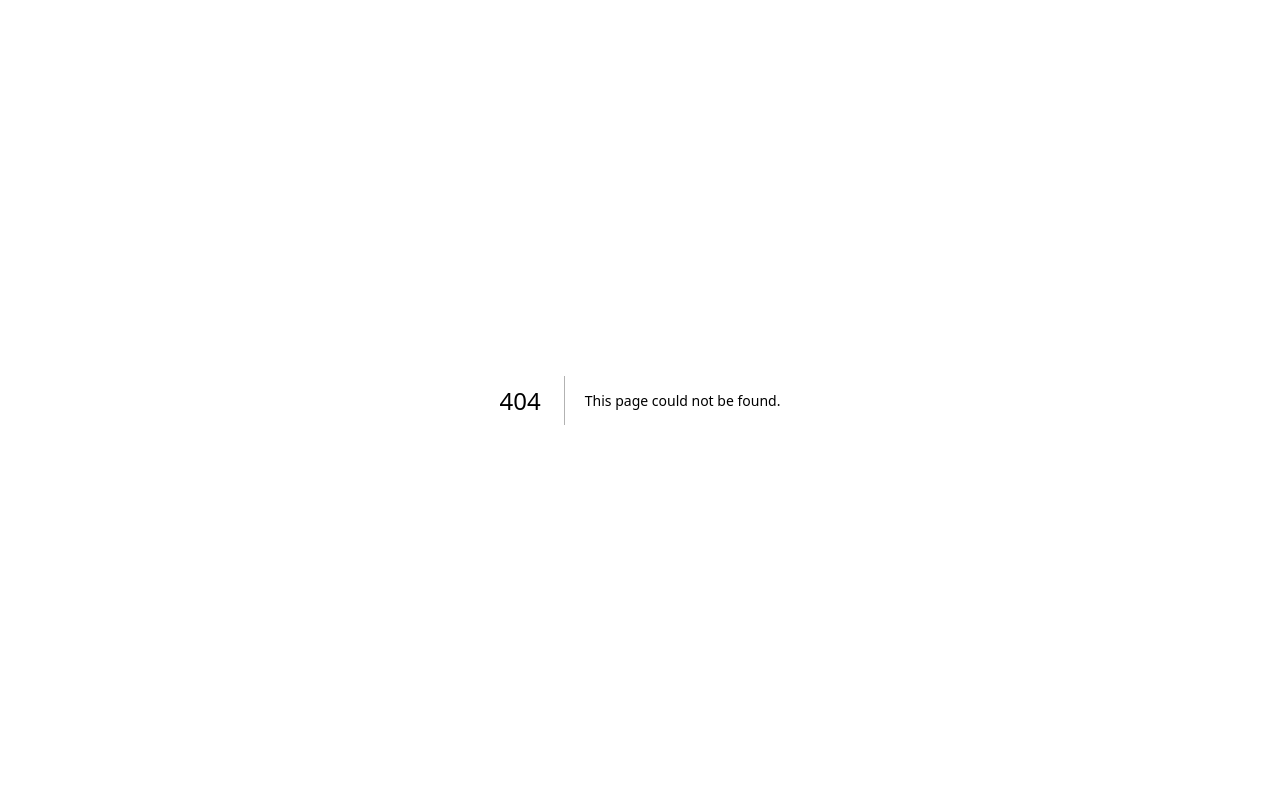
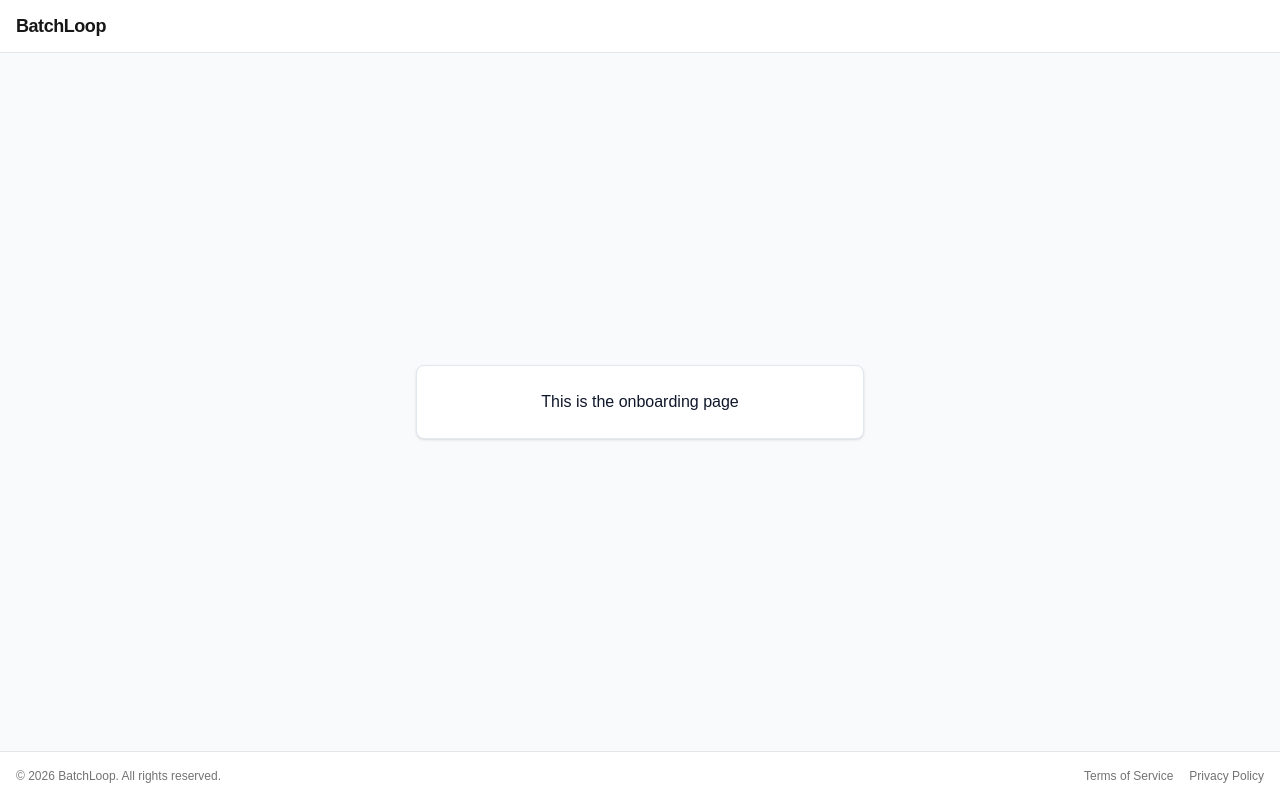
Before and after one commit to MuntasirMaruf/batchloop, a Next.js app: page /onboarding in a window 1280 px wide. Before the commit this address had no page. Built offline with nearby package versions, Linux system fonts and the light colour scheme.

Commit message:
Initial commit

```diff
--- /dev/null
+++ b/src/app/(auth)/layout.tsx
@@ -0,0 +1,22 @@
+import { AuthHeader } from "@/components/layout/auth-header";
+import { AuthFooter } from "@/components/layout/auth-footer";
+
+export default function AuthLayout({
+    children,
+}: Readonly<{
+    children: React.ReactNode;
+}>) {
+    return (
+        <div className="min-h-screen flex flex-col justify-between bg-slate-50 dark:bg-neutral-950 text-slate-900 dark:text-neutral-100">
+            <AuthHeader />
+
+            <main className="flex-1 flex items-center justify-center p-6">
+                <div className="w-full max-w-md p-6 bg-white dark:bg-neutral-900 rounded-lg shadow-sm border border-slate-200 dark:border-neutral-800 text-center">
+                    {children}
+                </div>
+            </main>
+
+            <AuthFooter />
+        </div>
+    );
+}
--- /dev/null
+++ b/src/app/(auth)/login/page.tsx
@@ -0,0 +1,3 @@
+export default function LoginPage() {
+  return <div>This is the login page</div>;
+}
--- /dev/null
+++ b/src/app/(auth)/onboarding/page.tsx
@@ -0,0 +1,3 @@
+export default function OnboardingPage() {
+  return <div>This is the onboarding page</div>;
+}
--- /dev/null
+++ b/src/app/(auth)/register/page.tsx
@@ -0,0 +1,3 @@
+export default function RegisterPage() {
+  return <div>This is the register page</div>;
+}
--- a/src/app/layout.tsx
+++ b/src/app/layout.tsx
@@ -1,29 +1,19 @@
 import type { Metadata } from "next";
-import { Geist, Geist_Mono } from "next/font/google";
 import "./globals.css";
 
-const geistSans = Geist({
-  variable: "--font-geist-sans",
-  subsets: ["latin"],
-});
-
-const geistMono = Geist_Mono({
-  variable: "--font-geist-mono",
-  subsets: ["latin"],
-});
-
 export const metadata: Metadata = {
-  title: "Create Next App",
-  description: "Generated by create next app",
+  title: "BatchLoop",
+  description: "B2B Wholesale Platform",
 };
 
-export default function RootLayout({ children }: LayoutProps<"/">) {
+export default function RootLayout({
+  children,
+}: Readonly<{
+  children: React.ReactNode;
+}>) {
   return (
-    <html
-      lang="en"
-      className={`${geistSans.variable} ${geistMono.variable} h-full antialiased`}
-    >
-      <body className="min-h-full flex flex-col">{children}</body>
+    <html lang="en">
+      <body>{children}</body>
     </html>
   );
 }
--- a/src/app/page.tsx
+++ b/src/app/page.tsx
@@ -1,67 +1,9 @@
-import Image from "next/image";
-
 export default function Home() {
   return (
     <div className="flex flex-col flex-1 items-center justify-center bg-zinc-50 font-sans dark:bg-black">
       <main className="flex flex-1 w-full max-w-3xl flex-col items-center justify-between py-32 px-16 bg-white dark:bg-black sm:items-start">
-        <Image
-          className="dark:invert h-5 w-[100px]"
-          src="/next.svg"
-          alt="Next.js logo"
-          width={100}
-          height={20}
-          priority
-        />
         <div className="flex flex-col items-center gap-6 text-center sm:items-start sm:text-left">
-          <h1 className="max-w-xs text-3xl font-semibold leading-10 tracking-tight text-black dark:text-zinc-50">
-            To get started, edit the{" "}
-            <code className="rounded bg-black/[.06] px-1.5 py-0.5 font-mono text-[0.9em] dark:bg-white/[.08]">
-              page.tsx
-            </code>{" "}
-            file.
-          </h1>
-          <p className="max-w-md text-lg leading-8 text-zinc-600 dark:text-zinc-400">
-            Looking for a starting point or more instructions? Head over to{" "}
-            <a
-              href="https://vercel.com/templates?framework=next.js&utm_source=create-next-app&utm_medium=appdir-template-tw&utm_campaign=create-next-app"
-              className="font-medium text-zinc-950 dark:text-zinc-50"
-            >
-              Templates
-            </a>{" "}
-            or the{" "}
-            <a
-              href="https://nextjs.org/learn?utm_source=create-next-app&utm_medium=appdir-template-tw&utm_campaign=create-next-app"
-              className="font-medium text-zinc-950 dark:text-zinc-50"
-            >
-              Learning
-            </a>{" "}
-            center.
-          </p>
-        </div>
-        <div className="flex flex-col gap-4 text-base font-medium sm:flex-row">
-          <a
-            className="flex h-12 w-full items-center justify-center gap-2 rounded-full bg-foreground px-5 text-background transition-colors hover:bg-[#383838] dark:hover:bg-[#ccc] md:w-[158px]"
-            href="https://vercel.com/new?utm_source=create-next-app&utm_medium=appdir-template-tw&utm_campaign=create-next-app"
-            target="_blank"
-            rel="noopener noreferrer"
-          >
-            <Image
-              className="dark:invert h-[14px] w-4"
-              src="/vercel.svg"
-              alt="Vercel logomark"
-              width={16}
-              height={14}
-            />
-            Deploy Now
-          </a>
-          <a
-            className="flex h-12 w-full items-center justify-center rounded-full border border-solid border-black/[.08] px-5 transition-colors hover:border-transparent hover:bg-black/[.04] dark:border-white/[.145] dark:hover:bg-[#1a1a1a] md:w-[158px]"
-            href="https://nextjs.org/docs?utm_source=create-next-app&utm_medium=appdir-template-tw&utm_campaign=create-next-app"
-            target="_blank"
-            rel="noopener noreferrer"
-          >
-            Documentation
-          </a>
+          <h1>BatchLoop</h1>
         </div>
       </main>
     </div>
--- /dev/null
+++ b/src/components/layout/auth-footer.tsx
@@ -0,0 +1,19 @@
+import Link from "next/link";
+
+export function AuthFooter() {
+  return (
+    <footer className="w-full border-t bg-white dark:bg-neutral-900 border-neutral-200 dark:border-neutral-800">
+      <div className="max-w-7xl mx-auto px-4 py-4 flex flex-col sm:flex-row items-center justify-between text-xs text-neutral-500 dark:text-neutral-400 gap-2">
+        <p>&copy; {new Date().getFullYear()} BatchLoop. All rights reserved.</p>
+        <div className="flex items-center gap-4">
+          <Link href="/terms" className="hover:underline">
+            Terms of Service
+          </Link>
+          <Link href="/privacy" className="hover:underline">
+            Privacy Policy
+          </Link>
+        </div>
+      </div>
+    </footer>
+  );
+}
--- /dev/null
+++ b/src/components/layout/auth-header.tsx
@@ -0,0 +1,16 @@
+import Link from "next/link";
+
+export function AuthHeader() {
+  return (
+    <header className="w-full border-b bg-white dark:bg-neutral-900 border-neutral-200 dark:border-neutral-800">
+      <div className="max-w-7xl mx-auto px-4 py-3 flex items-center justify-between">
+        <Link
+          href="/"
+          className="text-lg font-bold tracking-tight text-neutral-900 dark:text-neutral-100 hover:opacity-80 transition-opacity"
+        >
+          BatchLoop
+        </Link>
+      </div>
+    </header>
+  );
+}
--- /dev/null
+++ b/src/components/layout/footer.tsx
@@ -0,0 +1,19 @@
+import Link from "next/link";
+
+export function Footer() {
+  return (
+    <footer className="w-full border-t bg-white dark:bg-neutral-900 border-neutral-200 dark:border-neutral-800">
+      <div className="max-w-7xl mx-auto px-4 py-8 flex flex-col sm:flex-row items-center justify-between text-sm text-neutral-500 dark:text-neutral-400 gap-4">
+        <p>&copy; {new Date().getFullYear()} BatchLoop. All rights reserved.</p>
+        <div className="flex items-center gap-6">
+          <Link href="/terms" className="hover:underline">
+            Terms of Service
+          </Link>
+          <Link href="/privacy" className="hover:underline">
+            Privacy Policy
+          </Link>
+        </div>
+      </div>
+    </footer>
+  );
+}
--- /dev/null
+++ b/src/components/layout/header.tsx
@@ -0,0 +1,30 @@
+import Link from "next/link";
+
+export function Header() {
+  return (
+    <header className="w-full border-b bg-white dark:bg-neutral-900 border-neutral-200 dark:border-neutral-800">
+      <div className="max-w-7xl mx-auto px-4 py-4 flex items-center justify-between">
+        <Link
+          href="/"
+          className="text-xl font-bold tracking-tight text-neutral-900 dark:text-neutral-100"
+        >
+          BatchLoop
+        </Link>
+        <nav className="flex items-center gap-6 text-sm font-medium">
+          <Link
+            href="/login"
+            className="text-neutral-600 dark:text-neutral-300 hover:text-neutral-950 dark:hover:text-white"
+          >
+            Log in
+          </Link>
+          <Link
+            href="/register"
+            className="rounded-md bg-neutral-900 px-3.5 py-2 text-white hover:bg-neutral-800 dark:bg-neutral-50 dark:text-neutral-900 dark:hover:bg-neutral-200"
+          >
+            Sign up
+          </Link>
+        </nav>
+      </div>
+    </header>
+  );
+}
```
